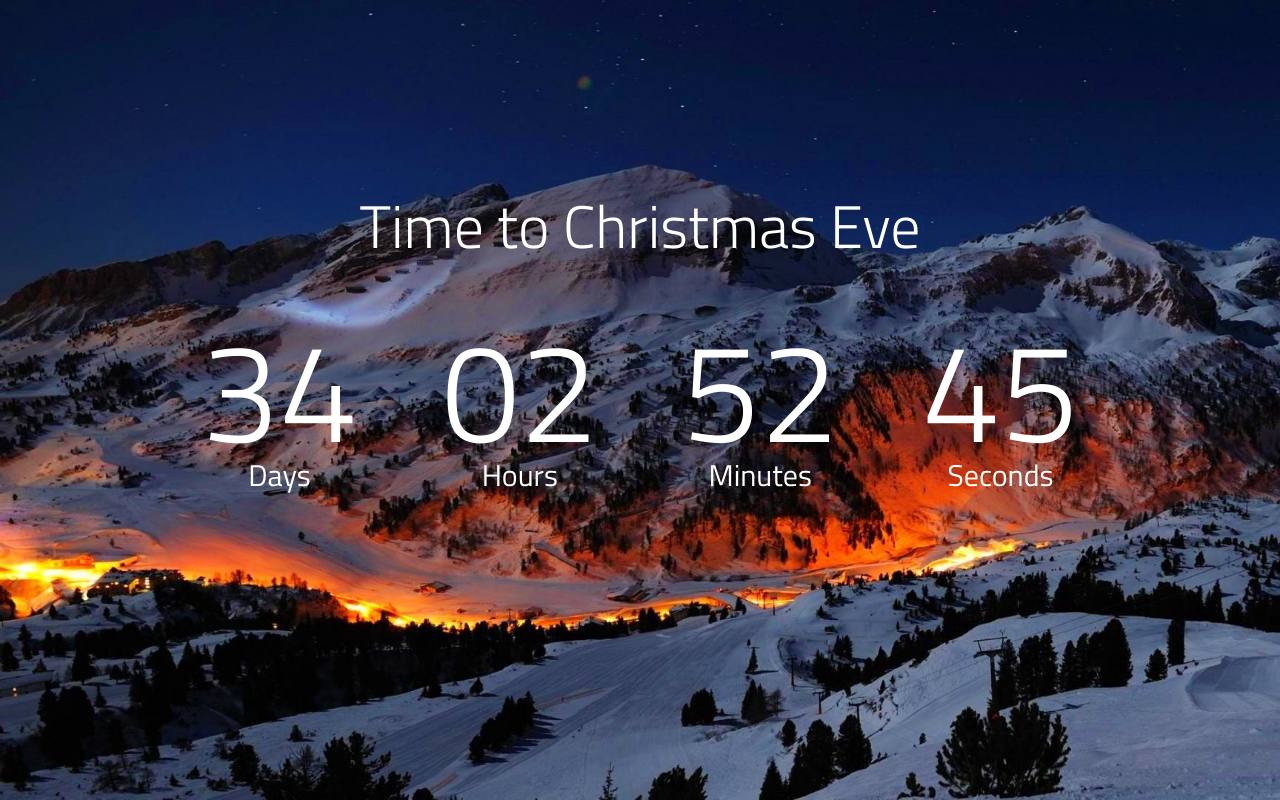
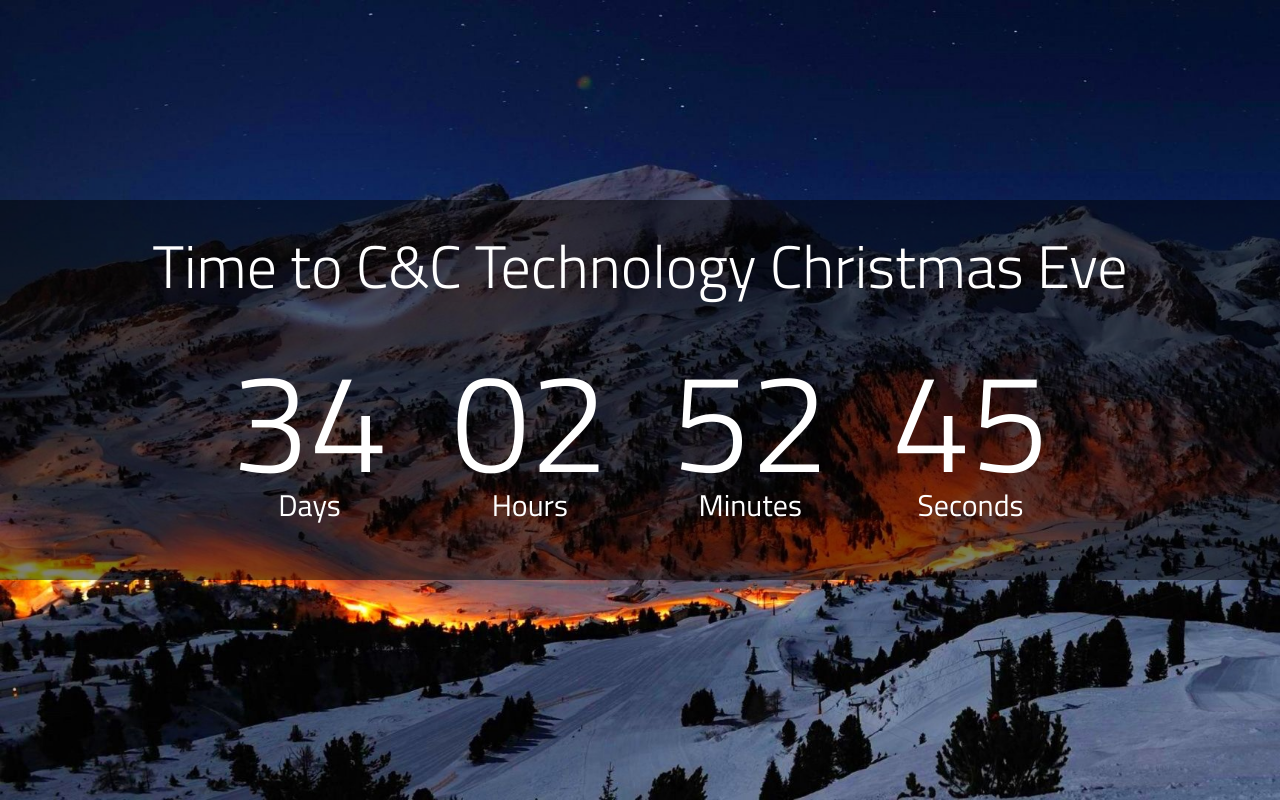
Before and after one commit to Xawery94/html-js-countdown, a plain HTML site: page index.html in a window 1280 px wide. Drawn offline with nearby package versions, Linux system fonts and the light colour scheme.

Commit message:
Add background to timer

```diff
--- a/index.html
+++ b/index.html
@@ -11,7 +11,7 @@
 <body>
     <div id="centerContent">
         <div id=title>
-            <a>Time to Christmas Eve</a>
+            <a>Time to C&C Technology Christmas Eve</a>
         </div>
         <div id=end>
             <a>It's time, see you there</a>
@@ -26,6 +26,4 @@
         </div>
     </div>
 
-</body>
-
-</html>
+</body></html>
--- a/main.css
+++ b/main.css
@@ -18,12 +18,15 @@ body {
 #centerContent {
     position: relative;
     top: 25%;
+    height: 300px;
+    background: rgba(0, 0, 0, 0.5);
+    padding: 40px;
 }
 
 #end {
     display: none;
     font-size: 100px;
-    font-weight: 400;
+    font-weight: 300;
 }
 
 #title {
@@ -48,7 +51,7 @@ a {
 #timer > div {
     font-size: var(--main-label-font);
     line-height: 1;
-    padding: 40px;
+    padding: 30px;
     display: inline-block;
 }
 
--- a/timer.js
+++ b/timer.js
@@ -1,6 +1,6 @@
 function makeTimer() {
 
-    //    var endTime = new Date("11 November 2019 15:57:15 GMT+01:00");
+    //    var endTime = new Date("04 November 2019 21:00:35 GMT+01:00");
     var endTime = new Date("09 Decemver 2019 00:00:00 GMT+01:00");
     endTime = (Date.parse(endTime) / 1000);
 
@@ -24,14 +24,17 @@ function makeTimer() {
         seconds = "0" + seconds;
     }
 
+    //20 days left
     if (timeLeft < 1728000) {
         $("body").css("background-image", "url(assets/home.jpg)");
     }
 
+    //10 days left
     if (timeLeft < 864000) {
         $("body").css("background-image", "url(assets/time.png)");
     }
 
+    //on time, change text
     if (timeLeft == 0 || timeLeft < 0) {
         $("#timer").css("display", "none");
         $("#title").css("display", "none");
```
